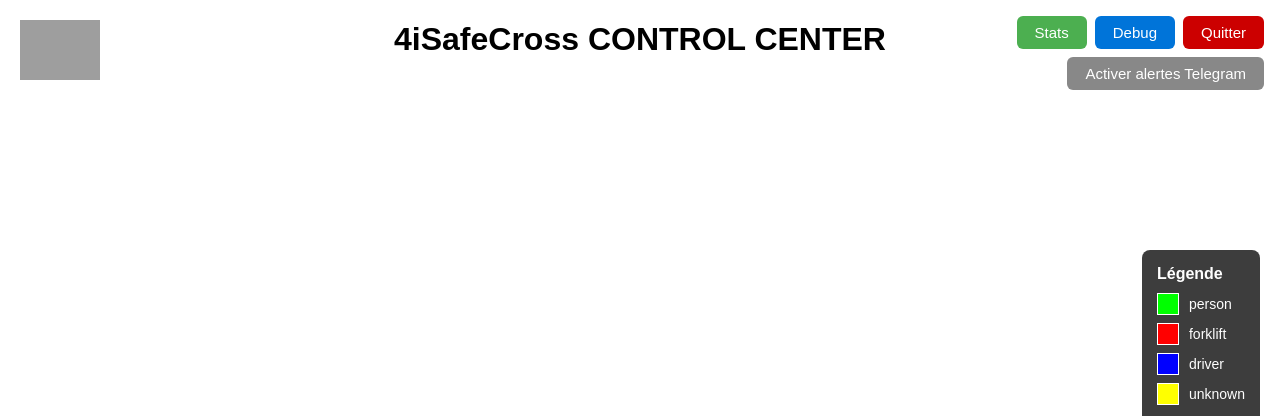
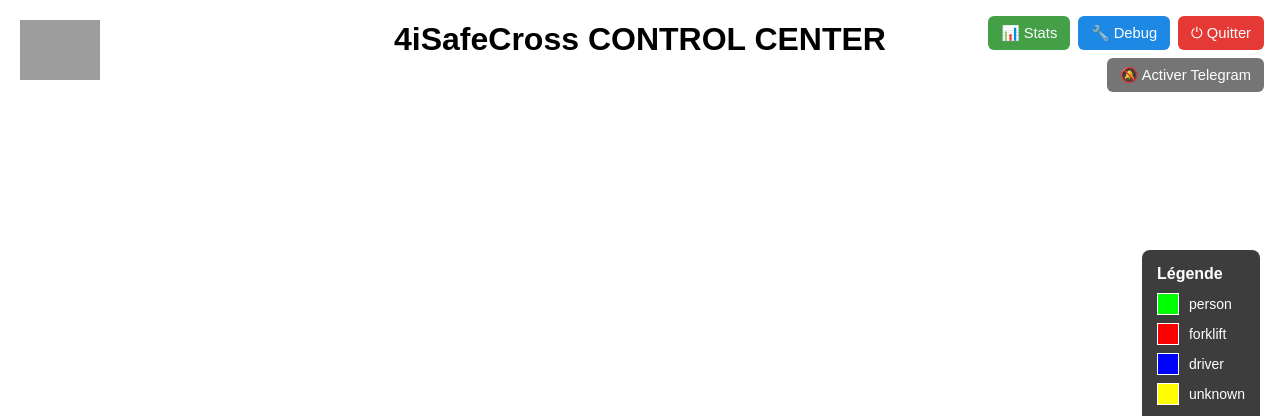
Before and after one commit to frankkubler/4iSafeCross, a Flask app: page / in a window 1280 px wide. Shown: the top 416 px of the page. Run offline with Flask 3, Linux system fonts and the light colour scheme; data that the repository does not hold is empty; parts of the project's set-up code (start-up, migrations or seed data) failed here and were passed over; grey boxes are pictures that could not be loaded.

Commit message:
feat: améliorer le design et la fonctionnalité des boutons, ajouter un panneau de réglage de mouvement

```diff
--- a/templates/index.html
+++ b/templates/index.html
@@ -125,16 +125,90 @@
             align-items: flex-end;
             gap: 8px;
         }
-        .top-right-controls button,
-        .top-right-controls .btn-link {
-            padding: 8px 18px;
-            font-size: 15px;
+        /* ── Design système boutons ─────────────────────────── */
+        .btn {
+            display: inline-flex;
+            align-items: center;
+            justify-content: center;
+            gap: 5px;
+            height: 32px;
+            padding: 0 13px;
+            font-size: 0.88rem;
+            font-family: inherit;
             border: none;
             border-radius: 6px;
             cursor: pointer;
             color: #fff;
+            font-weight: 500;
             white-space: nowrap;
+            transition: filter 0.15s;
+            vertical-align: middle;
         }
+        .btn:hover  { filter: brightness(1.14); }
+        .btn:active { filter: brightness(0.88); }
+        .btn-green  { background: #43a047; }
+        .btn-blue   { background: #1e88e5; }
+        .btn-orange { background: #fb8c00; }
+        .btn-red    { background: #e53935; }
+        .btn-purple { background: #8e24aa; }
+        .btn-gray   { background: #757575; }
+        .btn-slate  { background: #546e7a; }
+        .btn-teal   { background: #00897b; }
+        .top-right-controls .btn { font-size: 0.92rem; height: 34px; }
+        /* ── Motion Tuning Panel ─────────────────────────────── */
+        .motion-panel {
+            display: none;
+            width: 100%;
+            background: #eceff1;
+            border: 1px solid #cfd8dc;
+            border-top: none;
+            border-radius: 0 0 8px 8px;
+            padding: 12px 18px;
+            box-sizing: border-box;
+            margin-top: 2px;
+        }
+        .motion-panel-header {
+            font-size: 0.78rem;
+            font-weight: 700;
+            color: #546e7a;
+            text-transform: uppercase;
+            letter-spacing: 0.06em;
+            margin-bottom: 10px;
+        }
+        .motion-panel-fields {
+            display: flex;
+            flex-wrap: wrap;
+            gap: 8px 20px;
+            align-items: flex-end;
+        }
+        .motion-field {
+            display: flex;
+            flex-direction: column;
+            gap: 3px;
+        }
+        .motion-field > span {
+            font-size: 0.78rem;
+            font-weight: 600;
+            color: #546e7a;
+        }
+        .motion-field input[type="number"] {
+            width: 76px;
+            height: 28px;
+            padding: 2px 6px;
+            border: 1px solid #b0bec5;
+            border-radius: 4px;
+            font-size: 0.88rem;
+            text-align: right;
+            box-sizing: border-box;
+        }
+        .motion-field input[type="checkbox"] {
+            width: 20px;
+            height: 20px;
+            margin-top: 4px;
+            cursor: pointer;
+        }
+        .btn-tuning        { background: #546e7a; }
+        .btn-tuning.active { background: #00897b; }
         .legend {
             position: fixed;
             top: 250px;
@@ -208,7 +282,8 @@
                 body: JSON.stringify({enabled: enabled})
             });
             btn.dataset.enabled = enabled;
-            btn.textContent = enabled ? 'Désactiver la détection' : 'Activer la détection';
+            btn.textContent = enabled ? '⛔ Stop détection' : '▶ Détection';
+            btn.className = 'btn ' + (enabled ? 'btn-green' : 'btn-gray');
         }
         function toggleStream(idx, btn) {
             const enabled = btn.dataset.enabled === 'true' ? false : true;
@@ -218,7 +293,8 @@
                 body: JSON.stringify({enabled: enabled})
             });
             btn.dataset.enabled = enabled;
-            btn.textContent = enabled ? 'Masquer la vidéo' : 'Afficher la vidéo';
+            btn.textContent = enabled ? '⏹ Vidéo' : '▶ Vidéo';
+            btn.className = 'btn ' + (enabled ? 'btn-blue' : 'btn-slate');
             const img = document.getElementById('cam_img_' + idx);
             const placeholder = document.getElementById('placeholder_' + idx);
             if (enabled) {
@@ -239,7 +315,15 @@
                 body: JSON.stringify({enabled: enabled})
             });
             btn.dataset.enabled = enabled;
-            btn.textContent = enabled ? 'Masquer ROI' : 'Afficher ROI';
+            btn.textContent = enabled ? 'ROI : ON' : 'ROI : OFF';
+            btn.className = 'btn ' + (enabled ? 'btn-blue' : 'btn-slate');
+        }
+        function toggleMotionPanel(idx) {
+            const panel = document.getElementById('motion-panel-' + idx);
+            const btn   = document.getElementById('btn_tuning_' + idx);
+            const isOpen = panel.style.display === 'block';
+            panel.style.display = isOpen ? 'none' : 'block';
+            btn.classList.toggle('active', !isOpen);
         }
         function quitServer() {
             if(confirm('Voulez-vous vraiment quitter et arrêter le serveur ?')) {
@@ -393,8 +477,8 @@
                 headers: {'Content-Type': 'application/json'},
                 body: JSON.stringify({enabled: telegramAlertEnabled})
             });
-            document.getElementById('btn_telegram_alert').textContent = telegramAlertEnabled ? 'Désactiver alertes Telegram' : 'Activer alertes Telegram';
-            document.getElementById('btn_telegram_alert').style.background = telegramAlertEnabled ? '#ff9800' : '#888';
+            document.getElementById('btn_telegram_alert').textContent = telegramAlertEnabled ? '🔔 Désactiver Telegram' : '🔕 Activer Telegram';
+            document.getElementById('btn_telegram_alert').style.background = telegramAlertEnabled ? '#fb8c00' : '#757575';
         }
         function switchInferenceMode(idx) {
             fetch('/switch_inference_mode/' + idx, {method: 'POST'})
@@ -403,7 +487,7 @@
                     const btn = document.getElementById('btn_switch_inference_' + idx);
                     if (data.status === 'ok') {
                         btn.textContent = data.mode === 'RFDETR' ? 'To YOLO' : 'To RFDETR';
-                        btn.style.background = data.mode === 'RFDETR' ? '#ff9800' : '#4caf50';
+                        btn.className = 'btn ' + (data.mode === 'RFDETR' ? 'btn-orange' : 'btn-green');
                         alert('Mode d\'inférence : ' + data.mode);
                     } else {
                         alert('Erreur : ' + data.message);
@@ -412,20 +496,19 @@
         }
         function switchResolution(idx) {
             const box = document.getElementById('cam_box_' + idx);
-            const img = document.getElementById('cam_img_' + idx);
             const btn = document.getElementById('btn_res_switch_' + idx);
             if (!box.dataset.res || box.dataset.res === '600') {
-                // Passer en 720p (1280x720)
                 box.style.maxWidth = '1280px';
                 box.style.maxHeight = '720px';
                 box.dataset.res = '720';
                 btn.textContent = '600p';
+                btn.className = 'btn btn-orange';
             } else {
-                // Revenir en 600p (800x600)
                 box.style.maxWidth = '800px';
                 box.style.maxHeight = '600px';
                 box.dataset.res = '600';
                 btn.textContent = '720p';
+                btn.className = 'btn btn-blue';
             }
         }
         function onCamImgError(idx) {
@@ -505,18 +588,18 @@
     <div class="main-content">
         <div class="top-right-controls">
             <div style="display:flex;gap:8px;">
-                <button onclick="showStatsPanel()" style="background:#4caf50;">Stats</button>
-                <button onclick="showDebugPanel()" style="background:#0074d9;">Debug</button>
-                <button onclick="quitServer()" style="background:#c00;">Quitter</button>
+                <button class="btn btn-green" onclick="showStatsPanel()">📊 Stats</button>
+                <button class="btn btn-blue"  onclick="showDebugPanel()">🔧 Debug</button>
+                <button class="btn btn-red"   onclick="quitServer()">⏻ Quitter</button>
             </div>
-            <button id="btn_telegram_alert" onclick="toggleTelegramAlert()" style="{{ 'background:#ff9800;' if telegram_alert_enabled else 'background:#888;' }}">{{ 'Désactiver alertes Telegram' if telegram_alert_enabled else 'Activer alertes Telegram' }}</button>
+            <button id="btn_telegram_alert" class="btn" onclick="toggleTelegramAlert()" style="{{ 'background:#fb8c00;' if telegram_alert_enabled else 'background:#757575;' }}">{{ '🔔 Désactiver Telegram' if telegram_alert_enabled else '🔕 Activer Telegram' }}</button>
         </div>
         <script>
         document.addEventListener('DOMContentLoaded', function() {
             // Synchronise le bouton Telegram à l'état initial
             var btn = document.getElementById('btn_telegram_alert');
-            btn.textContent = telegramAlertEnabled ? 'Désactiver alertes Telegram' : 'Activer alertes Telegram';
-            btn.style.background = telegramAlertEnabled ? '#ff9800' : '#888';
+            btn.textContent = telegramAlertEnabled ? '🔔 Désactiver Telegram' : '🔕 Activer Telegram';
+            btn.style.background = telegramAlertEnabled ? '#fb8c00' : '#757575';
         });
         </script>
         <div class="cam-container">
@@ -527,49 +610,44 @@
                     Camera {{ cam.idx + 1 }}
                 </div>
                 <div class="cam-controls">
-                    <button id="btn_stream_{{ cam.idx }}" data-enabled="false" onclick="toggleStream({{ cam.idx }}, this)">Afficher la vidéo</button>
-                    <button id="btn_detect_{{ cam.idx }}" data-enabled="true" onclick="toggleDetection({{ cam.idx }}, this)">Désactiver la détection</button>
-                    <button id="btn_roi_{{ cam.idx }}" data-enabled="{{ 'true' if cam.roi_display_enabled else 'false' }}" onclick="toggleROIDisplay({{ cam.idx }}, this)">{{ 'Masquer ROI' if cam.roi_display_enabled else 'Afficher ROI' }}</button>
-                    <label for="threshold-{{ cam.idx }}" style="font-size:0.9em;" title="Nombre minimal de pixels blancs détectés pour considérer qu'il y a un mouvement. Plus la valeur est basse, plus le système est sensible.">
-                        White Pixels Threshold :
-                        <input type="number" id="threshold-{{ cam.idx }}" name="threshold" min="0" step="100" placeholder="{{ cam.white_pixels_threshold }}" value="{{ cam.white_pixels_threshold }}" />
-                    </label>
-                    </label>
-                    <label style="font-size:0.9em;" title="Marge ajoutée autour de la zone de mouvement détectée (en pixels). Permet d'élargir la zone d'intérêt.">
-                        Padding:
-                        <input type="number" id="padding-{{ cam.idx }}" value="{{ cam.padding if cam.padding is defined else 40 }}" min="0" max="500" step="1" />
-                    </label>
-                    </label>
-                    <label style="font-size:0.9em;" title="Surface minimale (en pixels) d'un objet pour être considéré comme un mouvement. Filtre les petits bruits.">
-                        min_area:
-                        <input type="number" id="min_area-{{ cam.idx }}" value="{{ cam.min_area if cam.min_area is defined else 30 }}" min="0" max="10000" step="1" />
-                    </label>
-                    </label>
-                    <label style="font-size:0.9em;" title="Seuil de variance pour la détection de mouvement (MOG2). Plus il est bas, plus la détection est sensible aux variations.">
-                        varThreshold:
-                        <input type="number" id="varThreshold-{{ cam.idx }}" value="{{ cam.varThreshold if cam.varThreshold is defined else 7 }}" min="1" max="255" step="1" />
-                    </label>
-                    </label>
-                    <label style="font-size:0.9em;" title="Nombre de frames utilisées pour modéliser l'arrière-plan (MOG2). Plus la valeur est grande, plus l'adaptation est lente.">
-                        history:
-                        <input type="number" id="history-{{ cam.idx }}" value="{{ cam.history if cam.history is defined else 250 }}" min="1" max="5000" step="1" />
-                    </label>
-                    </label>
-                    <label style="font-size:0.9em;" title="Active la détection des ombres dans l'algorithme MOG2. Peut améliorer la robustesse mais parfois générer de fausses alertes.">
-                        detectShadows:
-                        <input type="checkbox" id="detectShadows-{{ cam.idx }}" {% if cam.detectShadows is defined and cam.detectShadows %}checked{% elif cam.detectShadows is not defined %}unchecked{% endif %} />
-                    </label>
-                    </label>
-                    <button style="font-size:0.9em;height:28px;padding:0 10px;margin-left:16px;" onclick="saveMotionParams({{ cam.idx }})">OK</button>
-                    <button id="btn_switch_inference_{{ cam.idx }}" onclick="switchInferenceMode({{ cam.idx }})" style="background:#4caf50;color:#fff;border:none;border-radius:6px;padding:8px 16px;cursor:pointer;">
-                        To RFDETR
-                    </button>
-                    <button id="btn_res_switch_{{ cam.idx }}" onclick="switchResolution({{ cam.idx }})" style="background:#2196f3;color:#fff;border:none;border-radius:6px;padding:8px 16px;cursor:pointer;">
-                        720p
-                    </button>
-                    <button onclick="window.open('/zone_editor/{{ cam.idx }}', '_blank')" style="background:#9c27b0;color:#fff;border:none;border-radius:6px;padding:8px 16px;cursor:pointer;font-size:inherit;">
-                        ✏️ Éditer zones
-                    </button>
+                    <button id="btn_stream_{{ cam.idx }}" data-enabled="false" class="btn btn-slate" onclick="toggleStream({{ cam.idx }}, this)">▶ Vidéo</button>
+                    <button id="btn_detect_{{ cam.idx }}" data-enabled="true" class="btn btn-green" onclick="toggleDetection({{ cam.idx }}, this)">⛔ Stop détection</button>
+                    <button id="btn_roi_{{ cam.idx }}" data-enabled="{{ 'true' if cam.roi_display_enabled else 'false' }}" class="btn {{ 'btn-blue' if cam.roi_display_enabled else 'btn-slate' }}" onclick="toggleROIDisplay({{ cam.idx }}, this)">{{ 'ROI : ON' if cam.roi_display_enabled else 'ROI : OFF' }}</button>
+                    <button id="btn_tuning_{{ cam.idx }}" class="btn btn-tuning" onclick="toggleMotionPanel({{ cam.idx }})">⚙ Motion Tuning</button>
+                    <button id="btn_switch_inference_{{ cam.idx }}" class="btn btn-green" onclick="switchInferenceMode({{ cam.idx }})">To RFDETR</button>
+                    <button id="btn_res_switch_{{ cam.idx }}" class="btn btn-blue" onclick="switchResolution({{ cam.idx }})">720p</button>
+                    <button class="btn btn-purple" onclick="window.open('/zone_editor/{{ cam.idx }}', '_blank')">✏️ Zones</button>
+                </div>
+                <div id="motion-panel-{{ cam.idx }}" class="motion-panel">
+                    <div class="motion-panel-header">⚙ Paramètres de détection de mouvement</div>
+                    <div class="motion-panel-fields">
+                        <div class="motion-field">
+                            <span title="Nombre minimal de pixels blancs pour détecter un mouvement. Réduire pour plus de sensibilité.">White Pixels</span>
+                            <input type="number" id="threshold-{{ cam.idx }}" name="threshold" min="0" step="100" value="{{ cam.white_pixels_threshold }}" />
+                        </div>
+                        <div class="motion-field">
+                            <span title="Marge ajoutée autour de la zone de mouvement détectée (px).">Padding</span>
+                            <input type="number" id="padding-{{ cam.idx }}" value="{{ cam.padding if cam.padding is defined else 40 }}" min="0" max="500" step="1" />
+                        </div>
+                        <div class="motion-field">
+                            <span title="Surface minimale d'un contour pour être considéré comme mouvement (px²).">Min Area</span>
+                            <input type="number" id="min_area-{{ cam.idx }}" value="{{ cam.min_area if cam.min_area is defined else 30 }}" min="0" max="10000" step="1" />
+                        </div>
+                        <div class="motion-field">
+                            <span title="Seuil de variance MOG2 — plus bas = plus sensible.">Var Threshold</span>
+                            <input type="number" id="varThreshold-{{ cam.idx }}" value="{{ cam.varThreshold if cam.varThreshold is defined else 7 }}" min="1" max="255" step="1" />
+                        </div>
+                        <div class="motion-field">
+                            <span title="Nombre de frames pour modéliser l'arrière-plan (MOG2).">History</span>
+                            <input type="number" id="history-{{ cam.idx }}" value="{{ cam.history if cam.history is defined else 250 }}" min="1" max="5000" step="1" />
+                        </div>
+                        <div class="motion-field">
+                            <span title="Détection des ombres dans l'algorithme MOG2.">Shadows</span>
+                            <input type="checkbox" id="detectShadows-{{ cam.idx }}" {% if cam.detectShadows is defined and cam.detectShadows %}checked{% endif %} />
+                        </div>
+                        <button class="btn btn-teal" style="align-self:flex-end;" onclick="saveMotionParams({{ cam.idx }})">✓ Appliquer</button>
+                    </div>
+                </div>
     <script>
     function saveMotionParams(idx) {
         const params = {
@@ -598,7 +676,6 @@
         if(ok) alert('Paramètres sauvegardés !');
     }
     </script>
-                </div>
                 <div class="cam-video-box" id="cam_box_{{ cam.idx }}" data-res="600" style="max-width:800px;max-height:600px;">
                     <img id="cam_img_{{ cam.idx }}" data-src="{{ url_for('video_feed', cid=cam.idx) }}" src="" style="display:none;" onerror="onCamImgError({{ cam.idx }})" onload="onCamImgLoad({{ cam.idx }})" />
                     <span id="placeholder_{{ cam.idx }}">Vidéo masquée</span>
```
